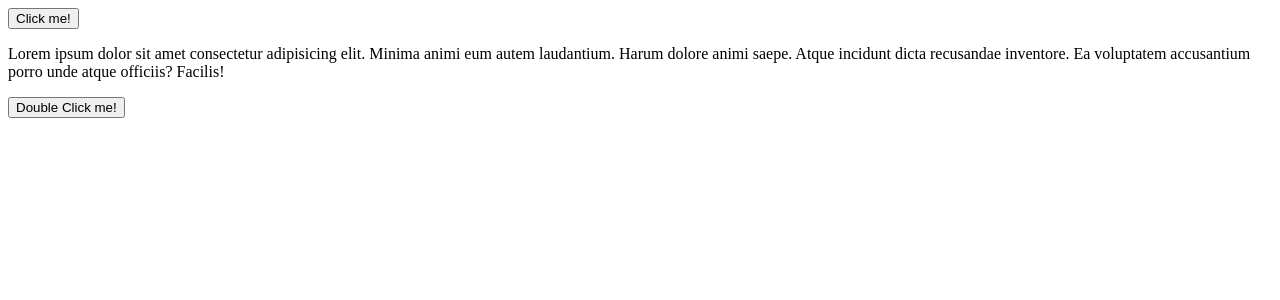
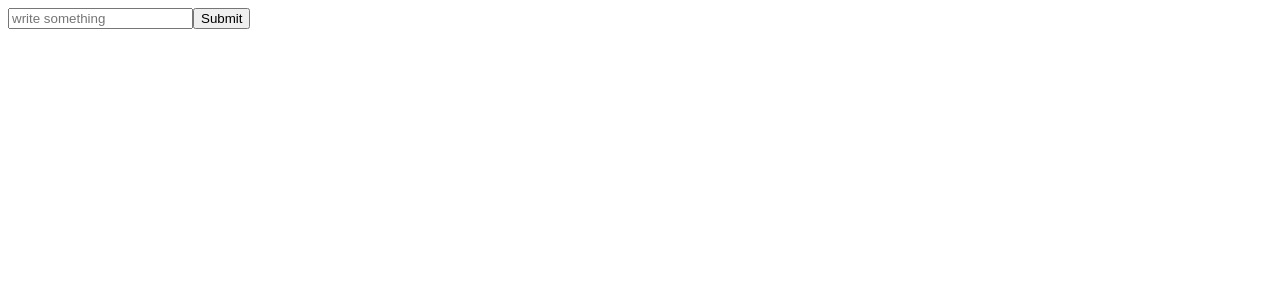
Before and after one commit to Suhani-Saraswat/React-, a React (Vite) app: page / in a window 1280 px wide. Shown: the top 300 px of the page. Built offline with nearby package versions, Linux system fonts and the light colour scheme.

Commit message:
Form Basic

```diff
--- a/src/App.jsx
+++ b/src/App.jsx
@@ -1,10 +1,10 @@
 import './App.css';
-import { Button } from './Button.jsx';
+import Form from "./Form.jsx";
 
 function App() {
    return (
    <>
-      <Button />
+      <Form />
    </>
    );
 }
--- /dev/null
+++ b/src/Form.jsx
@@ -0,0 +1,13 @@
+function handleFormSubmit(event) {
+    event.preventDefault();
+    console.log("form was submitted")
+}
+
+export default function Form() {
+    return (
+        <form>
+            <input placeholder="write something" />
+            <button onClick={handleFormSubmit}>Submit</button>
+        </form>
+    );
+}
```
